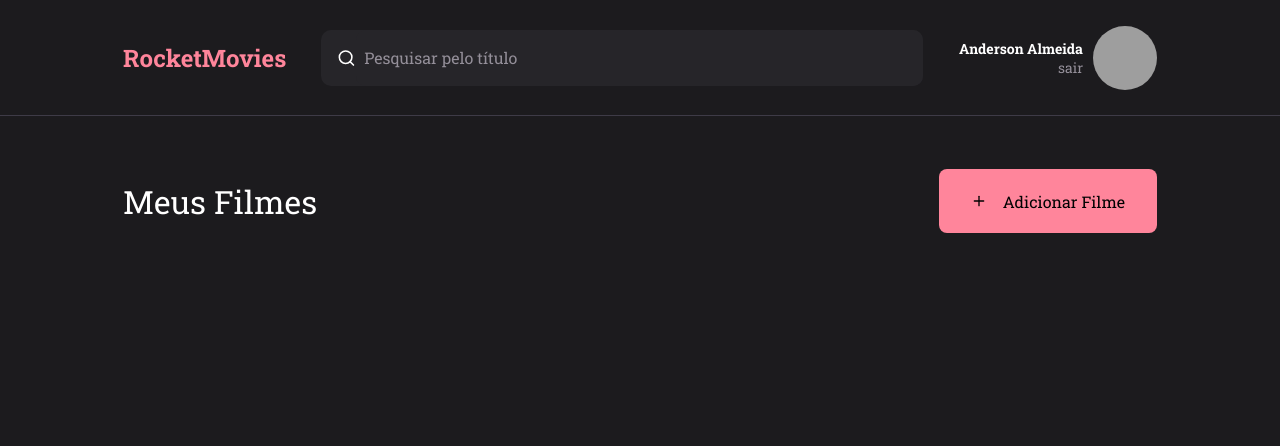
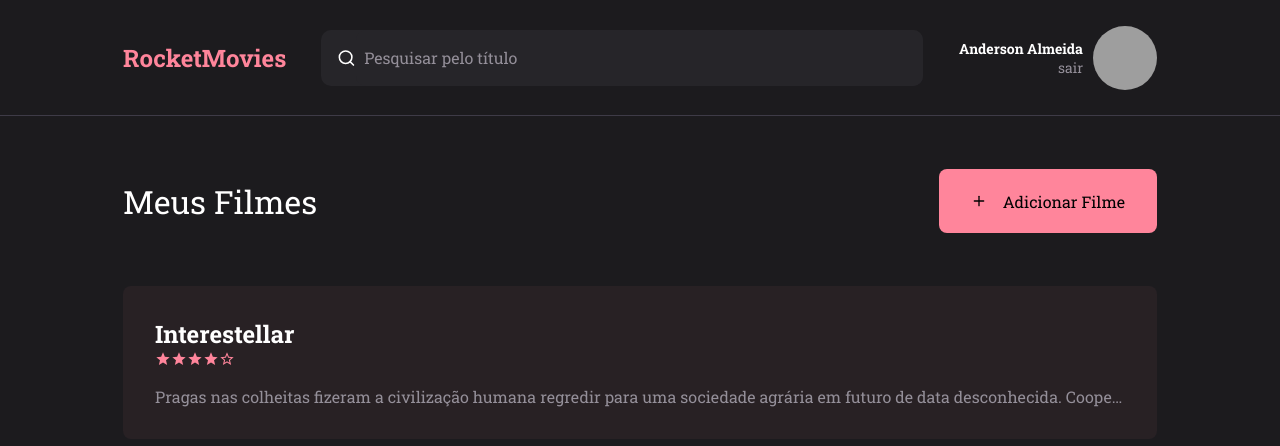
Before and after one commit to AndersonPAlmeida/rocketmovies, a React (Vite) app: page / in a window 1280 px wide. Shown: the top 446 px of the page. Built offline with nearby package versions, Linux system fonts and the light colour scheme; grey boxes are pictures that could not be loaded.

Commit message:
Criação do component NewResume

```diff
--- /dev/null
+++ b/src/components/NewResume/index.jsx
@@ -0,0 +1,10 @@
+import { Container } from './styles';
+
+export function NewResume({title, children}){
+   return (
+      <Container>
+         <h2>{title}</h2>
+         {children}
+      </Container>
+   );
+}
--- /dev/null
+++ b/src/components/NewResume/styles.js
@@ -0,0 +1,26 @@
+import styled from 'styled-components';
+
+export const Container = styled.div`
+   background-color: ${({ theme}) => theme.colors.backgroundSecondary};
+
+   padding: 3.2rem;
+   border-radius: .8rem;
+   margin-top: 5rem;
+
+   > h2 {
+      font-size: 2.4rem;
+      font-weight: 700;
+   }
+
+   > div svg{
+      color: ${({ theme}) => theme.colors.pinkLight};
+   }
+
+   > p {
+      margin-top: 1.5rem;
+      overflow: hidden;
+      white-space: nowrap;
+      text-overflow: ellipsis;
+      color: ${({ theme}) => theme.colors.gray};
+   }
+`;
--- a/src/pages/Home/index.jsx
+++ b/src/pages/Home/index.jsx
@@ -1,6 +1,8 @@
 import { Header } from "../../components/Header";
-import { AddMovie, Container, Title } from "./styles";
+import { AddMovie, Container, Title, Content } from "./styles";
+import { NewResume } from "../../components/NewResume";
 import { FiPlus} from 'react-icons/fi'
+import { MdOutlineStar, MdOutlineStarBorder  } from "react-icons/md";
 
 export function Home() {
    return (
@@ -14,6 +16,25 @@
                Adicionar Filme
             </AddMovie>
          </Title>
+
+         <Content>
+            <NewResume title="Interestellar">
+               <div>
+                  <MdOutlineStar />
+                  <MdOutlineStar />
+                  <MdOutlineStar />
+                  <MdOutlineStar />
+                  <MdOutlineStarBorder />
+               </div>
+
+               <p>
+                  Pragas nas colheitas fizeram a civilização humana regredir para uma sociedade agrária em futuro de data desconhecida. Cooper, ex-piloto da NASA, tem uma fazenda com sua família. Murphy, a filha de dez anos de Cooper, acredita que seu quarto está assombrado por um fantasma que tenta se comunicar com ela. Pai e filha descobrem que o "fantasma" é uma inteligência desconhecida que está enviando mensagens codificadas através de radiação gravitacional, deixando coordenadas em binário que os levam até uma instalação secreta da NASA liderada pelo professor John Brand. O cientista revela que um buraco de minhoca foi aberto perto de Saturno e que ele leva a planetas que podem oferecer condições de sobrevivência para a espécie humana. As "missões Lázaro" enviadas anos antes identificaram três planetas potencialmente habitáveis orbitando o buraco negro Gargântua: Miller, Edmunds e Mann – nomeados em homenagem aos astronautas que os pesquisaram. Brand recruta Cooper para pilotar a nave espacial Endurance e recuperar os dados dos astronautas; se um dos planetas se mostrar habitável, a humanidade irá seguir para ele na instalação da NASA, que é na realidade uma enorme estação espacial. A partida de Cooper devasta Murphy.
+
+                  Além de Cooper, a tripulação da Endurance é formada pela bióloga Amelia, filha de Brand; o cientista Romilly, o físico planetário Doyle, além dos robôs TARS e CASE. Eles entram no buraco de minhoca e se dirigem a Miller, porém descobrem que o planeta possui enorme dilatação gravitacional temporal por estar tão perto de Gargântua: cada hora na superfície equivale a sete anos na Terra. Eles entram em Miller e descobrem que é inóspito já que é coberto por um oceano raso e agitado por ondas enormes. Uma onda atinge a tripulação enquanto Amelia tenta recuperar os dados de Miller, matando Doyle e atrasando a partida. Ao voltarem para a Endurance, Cooper e Amelia descobrem que 23 anos se passaram.
+               </p>
+            </NewResume>
+
+         </Content>
       </Container>
    );
 }
--- a/src/pages/Home/styles.js
+++ b/src/pages/Home/styles.js
@@ -11,7 +11,7 @@
    grid-template-areas:
       "header"
       "title"
-      "movies"
+      "content"
    ;
 `;
 export const Title = styled.div`
@@ -48,3 +48,9 @@
       margin-right: 1.6rem;
    }
 `;
+
+export const Content = styled.div`
+   grid-area: content;
+   padding: 0 12.3rem;
+   overflow-y: auto;
+`;
```
